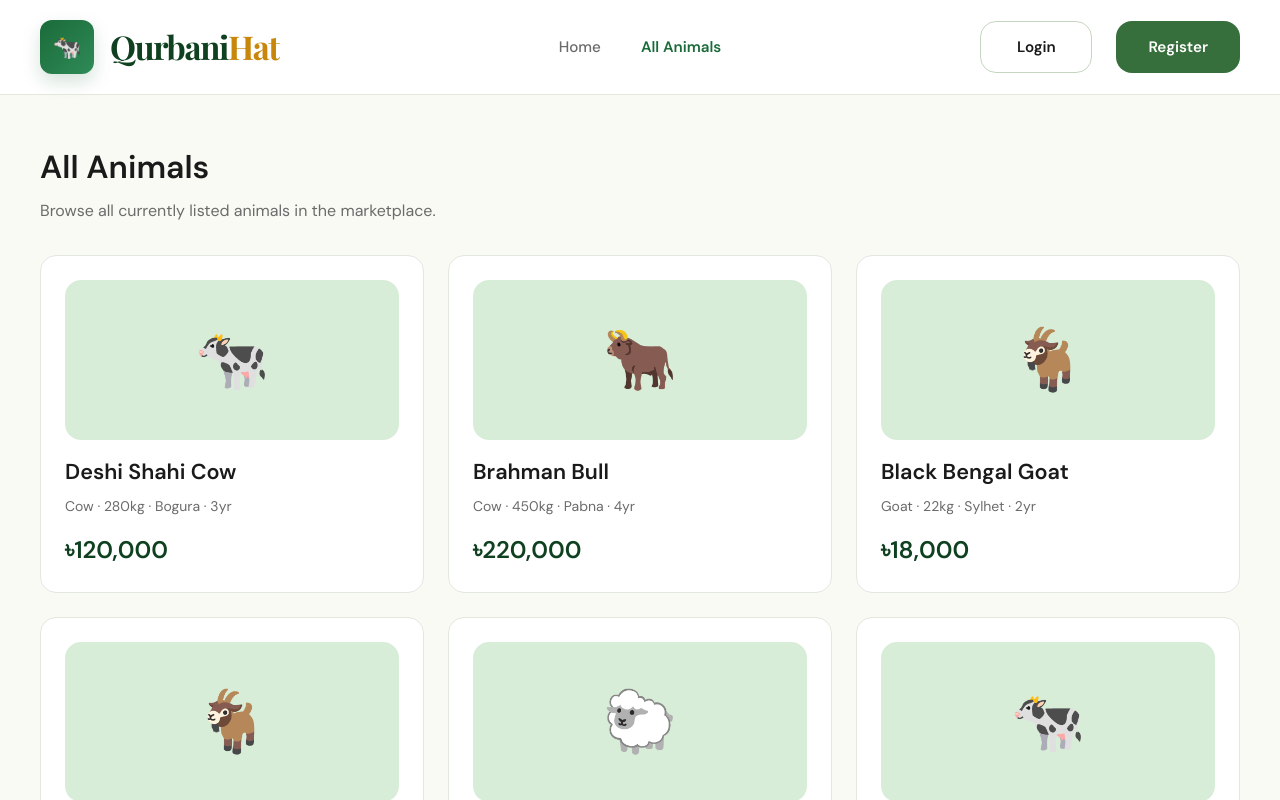
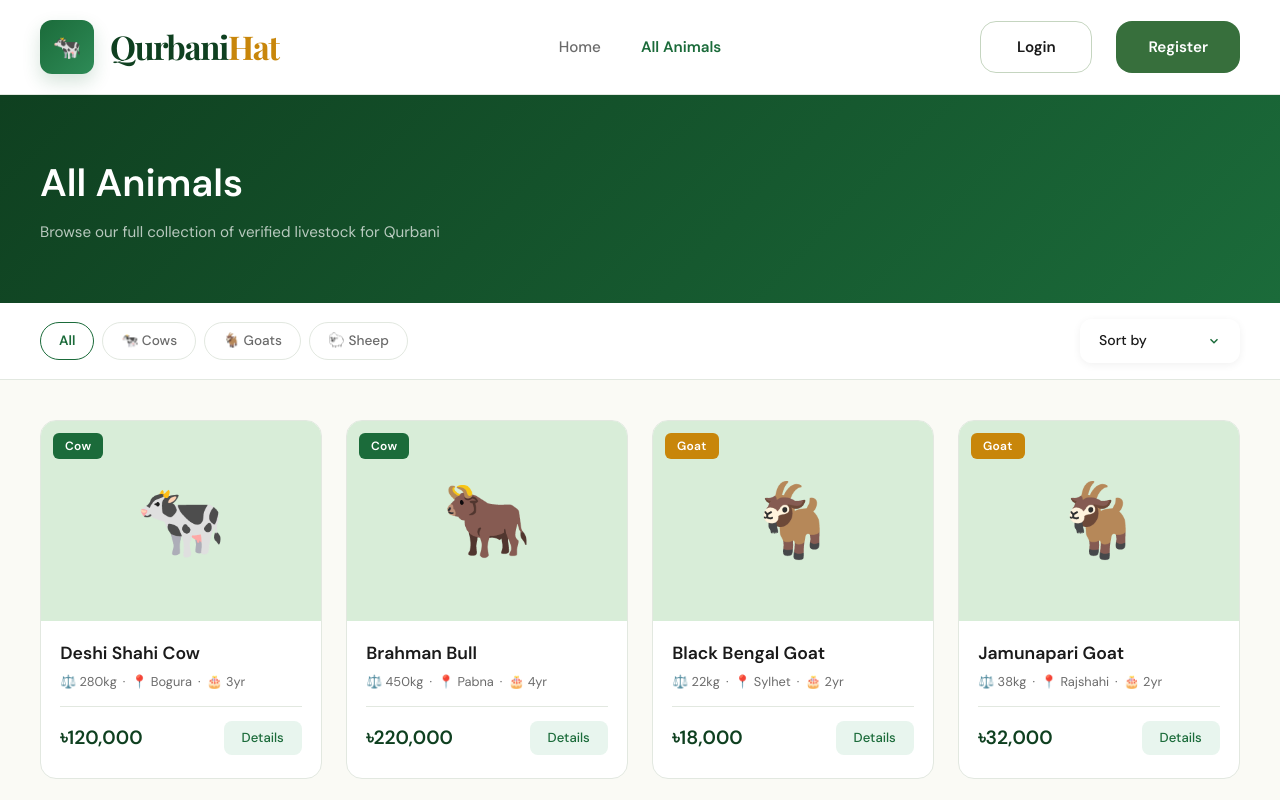
Before and after one commit to Tariqul-stack/QurbaniHat, a Next.js app: page /animals in a window 1280 px wide. Shown: the top 800 px of the page. Built offline with nearby package versions, Linux system fonts and the light colour scheme.

Commit message:
feat(animals): enhance UI with filters, sorting, and custom dropdown

```diff
--- a/package.json
+++ b/package.json
@@ -9,6 +9,7 @@
     "lint": "eslint"
   },
   "dependencies": {
+    "@headlessui/react": "^2.2.10",
     "next": "16.2.4",
     "react": "19.2.4",
     "react-dom": "19.2.4"
--- a/src/app/animals/page.jsx
+++ b/src/app/animals/page.jsx
@@ -1,36 +1,215 @@
+"use client";
+
+import { useEffect, useState } from "react";
+import { useRouter } from "next/navigation";
 import { animals } from "@/data/animals";
 
+const filters = [
+  { label: "All", value: "all" },
+  { label: "🐄 Cows", value: "Cow" },
+  { label: "🐐 Goats", value: "Goat" },
+  { label: "🐑 Sheep", value: "Sheep" },
+];
+
+const badgeClasses = {
+  Cow: "bg-[#1B6B3A]",
+  Goat: "bg-[#C8860A]",
+  Sheep: "bg-[#C8860A]",
+};
+
+const sortOptions = [
+  { value: "", label: "Sort by" },
+  { value: "price-asc", label: "Price: Low to High" },
+  { value: "price-desc", label: "Price: High to Low" },
+  { value: "weight", label: "Heaviest First" },
+];
+
 export default function AnimalsPage() {
+  const router = useRouter();
+  const [activeFilter, setActiveFilter] = useState("all");
+  const [sortOpen, setSortOpen] = useState(false);
+  const [sortValue, setSortValue] = useState("");
+  const [sortLabel, setSortLabel] = useState("Sort by");
+
+  useEffect(() => {
+    const handleClick = (e) => {
+      if (!e.target.closest("#sort-dropdown")) {
+        setSortOpen(false);
+      }
+    };
+
+    document.addEventListener("mousedown", handleClick);
+
+    return () => document.removeEventListener("mousedown", handleClick);
+  }, []);
+
+  const filtered =
+    activeFilter === "all"
+      ? [...animals]
+      : animals.filter((animal) => animal.type === activeFilter);
+
+  if (sortValue === "price-asc") {
+    filtered.sort((a, b) => a.price - b.price);
+  }
+
+  if (sortValue === "price-desc") {
+    filtered.sort((a, b) => b.price - a.price);
+  }
+
+  if (sortValue === "weight") {
+    filtered.sort((a, b) => b.weight - a.weight);
+  }
+
+  const goToAnimal = (id) => {
+    router.push(`/animals/${id}`);
+  };
+
   return (
-    <section className="bg-[#FAFAF5] px-8 py-12">
+    <section className="bg-[#FAFAF5]">
+      <div className="bg-[linear-gradient(135deg,#0F4020,#1B6B3A)] px-8 py-[60px]">
         <div className="mx-auto max-w-[1200px]">
-        <h1 className="font-[var(--font-playfair)] text-[2rem] font-bold text-[#1A1A1A]">
+          <h1 className="mb-2 font-[var(--font-playfair)] text-[2.4rem] font-bold text-white">
             All Animals
           </h1>
-        <p className="mt-2 text-[#6B6B6B]">
-          Browse all currently listed animals in the marketplace.
+          <p className="text-[0.95rem] text-[rgba(255,255,255,0.7)]">
+            Browse our full collection of verified livestock for Qurbani
           </p>
+        </div>
+      </div>
 
-        <div className="mt-8 grid grid-cols-1 gap-6 md:grid-cols-2 xl:grid-cols-3">
-          {animals.map((animal) => (
+      <div className="border-b border-[#E2E8E0] bg-white px-8 py-4">
+        <div className="mx-auto flex max-w-[1200px] flex-col gap-4 lg:flex-row lg:items-center lg:justify-between">
+          <div className="flex flex-wrap gap-2">
+            {filters.map((filter) => {
+              const isActive = activeFilter === filter.value;
+
+              return (
+                <button
+                  key={filter.value}
+                  type="button"
+                  onClick={() => setActiveFilter(filter.value)}
+                  className={`rounded-full border-[1.5px] px-[18px] py-2 text-[0.85rem] transition-all duration-200 ${isActive
+                      ? "border-[#1B6B3A] bg-white font-semibold text-[#1B6B3A]"
+                      : "border-[#E2E8E0] bg-white font-medium text-[#6B6B6B] hover:border-[#C5D5C0] hover:text-[#1B6B3A]"
+                    }`}
+                >
+                  {filter.label}
+                </button>
+              );
+            })}
+          </div>
+
+          <div id="sort-dropdown" className="relative inline-block">
+            <button
+              type="button"
+              onClick={() => setSortOpen(!sortOpen)}
+              className={`flex min-w-[160px] cursor-pointer items-center justify-between gap-[10px] rounded-xl border-[1.5px] px-[18px] py-[10px] text-[0.88rem] font-medium text-[#1A1A1A] backdrop-blur-md transition-all duration-200 shadow-[0_2px_8px_rgba(0,0,0,0.06)] bg-white/15 ${sortOpen
+                  ? 'border-[#1B6B3A] bg-white/25 shadow-[0_0_0_3px_rgba(27,107,58,0.1)]'
+                  : 'border-white/35 hover:border-[#1B6B3A]/40 hover:bg-white/22'
+                }`}
+            >
+              <span>{sortLabel}</span>
+              <svg
+                width="14"
+                height="14"
+                viewBox="0 0 24 24"
+                fill="none"
+                stroke="#1B6B3A"
+                strokeWidth="2.5"
+                className={`transition-transform duration-[250ms] ease-in-out ${sortOpen ? 'rotate-180' : 'rotate-0'
+                  }`}
+              >
+                <polyline points="6 9 12 15 18 9" />
+              </svg>
+            </button>
+
+            {sortOpen && (
               <div
+                className="absolute right-0 top-[calc(100%+8px)] z-[100] min-w-[210px] animate-in fade-in slide-in-from-top-1 rounded-2xl border border-[#4ADE80]/20 p-2 bg-[rgba(10,45,20,0.85)] backdrop-blur-2xl shadow-[0_8px_32px_rgba(0,0,0,0.22),0_2px_8px_rgba(0,0,0,0.12),inset_0_1px_0_rgba(74,222,128,0.12)]"
+              >
+                {sortOptions.map((option, index) => (
+                  <div key={option.label}>
+                    <button
+                      type="button"
+                      onClick={() => {
+                        setSortValue(option.value);
+                        setSortLabel(option.label);
+                        setSortOpen(false);
+                      }}
+                      className={`flex w-full cursor-pointer items-center gap-[10px] rounded-[10px] px-[14px] py-[10px] text-[0.88rem] tracking-[0.1px] transition-all duration-150 hover:bg-[rgba(74,222,128,0.10)] hover:text-white ${option.value === sortValue
+                          ? 'bg-[rgba(74,222,128,0.12)] font-semibold text-white'
+                          : 'text-[rgba(255,255,255,0.80)]'
+                        }`}
+                    >
+                      <span className="inline-block w-4">
+                        {option.value === sortValue ? (
+                          <span className="text-[0.82rem] font-bold text-[#4ADE80]">✓</span>
+                        ) : null}
+                      </span>
+                      <span>{option.label}</span>
+                    </button>
+                    {index === 0 && (
+                      <div className="mx-2 my-1 h-px bg-[#4ADE80]/15" />
+                    )}
+                  </div>
+                ))}
+              </div>
+            )}
+          </div>
+        </div>
+      </div>
+
+      <div className="min-h-[calc(100vh-68px-60px)] bg-[#FAFAF5] px-8 py-10">
+        <div className="mx-auto grid max-w-[1200px] grid-cols-1 gap-6 md:grid-cols-2 xl:grid-cols-4">
+          {filtered.map((animal) => (
+            <article
               key={animal.id}
-              className="rounded-2xl border border-[#E2E8E0] bg-white p-6"
+              onClick={() => goToAnimal(animal.id)}
+              className="cursor-pointer overflow-hidden rounded-2xl border border-[#E2E8E0] bg-white transition-all duration-[250ms] hover:-translate-y-1 hover:shadow-[0_12px_40px_rgba(0,0,0,0.12)]"
             >
-              <div className="mb-4 flex h-40 items-center justify-center rounded-2xl bg-[#D8EDD8] text-6xl">
-                {animal.emoji}
+              <div className="relative flex h-[200px] items-center justify-center rounded-t-[12px] bg-[#D8EDD8]">
+                <span
+                  className={`absolute left-3 top-3 rounded-md px-3 py-1 text-[0.75rem] font-semibold tracking-[0.3px] text-white ${badgeClasses[animal.type] || "bg-[#C8860A]"
+                    }`}
+                >
+                  {animal.type}
+                </span>
+                <span className="text-[4.5rem]">{animal.icon}</span>
               </div>
-              <h2 className="font-[var(--font-playfair)] text-[1.35rem] font-semibold text-[#1A1A1A]">
+
+              <div className="px-[1.2rem] pb-[1.4rem] pt-[1.2rem]">
+                <h2 className="mb-[0.4rem] font-[var(--font-playfair)] text-[1.1rem] font-bold text-[#1A1A1A]">
                   {animal.name}
                 </h2>
-              <p className="mt-2 text-sm text-[#6B6B6B]">
-                {animal.type} · {animal.weight}kg · {animal.location} ·{" "}
-                {animal.age}yr
-              </p>
-              <p className="mt-4 font-[var(--font-playfair)] text-[1.5rem] font-bold text-[#0F4020]">
-                ৳{animal.price.toLocaleString("en-BD")}
-              </p>
+
+                <div className="flex flex-wrap items-center gap-[6px] text-[0.8rem] text-[#6B6B6B]">
+                  <span>⚖️ {animal.weight}kg</span>
+                  <span>·</span>
+                  <span>📍 {animal.location}</span>
+                  <span>·</span>
+                  <span>🎂 {animal.age}yr</span>
                 </div>
+
+                <div className="my-[0.9rem] border-t border-[#E2E8E0]" />
+
+                <div className="flex items-center justify-between gap-4">
+                  <span className="font-[var(--font-playfair)] text-[1.2rem] font-bold text-[#0F4020]">
+                    ৳{animal.price.toLocaleString()}
+                  </span>
+
+                  <button
+                    type="button"
+                    onClick={(event) => {
+                      event.stopPropagation();
+                      goToAnimal(animal.id);
+                    }}
+                    className="rounded-lg bg-[#E8F5EE] px-[18px] py-[7px] text-[0.82rem] font-medium text-[#1B6B3A] transition-all duration-200 hover:bg-[#1B6B3A] hover:text-white"
+                  >
+                    Details
+                  </button>
+                </div>
+              </div>
+            </article>
           ))}
         </div>
       </div>
--- a/src/app/globals.css
+++ b/src/app/globals.css
@@ -47,3 +47,8 @@ body {
   border-radius: 50%;
   animation: spin 0.7s linear infinite;
 }
+
+@keyframes dropdownIn {
+  from { opacity: 0; transform: translateY(-6px) scale(0.97); }
+  to   { opacity: 1; transform: translateY(0) scale(1); }
+}
--- a/src/data/animals.js
+++ b/src/data/animals.js
@@ -1,62 +1,106 @@
 export const animals = [
   {
-    id: "deshi-shahi-cow",
+    id: 1,
     name: "Deshi Shahi Cow",
     type: "Cow",
+    breed: "Local Deshi",
+    price: 120000,
     weight: 280,
+    age: 3,
     location: "Bogura",
-    age: 3,
-    price: 120000,
-    emoji: "🐄",
+    icon: "🐄",
+    category: "Large Animal",
+    description: "Healthy deshi cow suitable for Qurbani.",
   },
   {
-    id: "brahman-bull",
+    id: 2,
     name: "Brahman Bull",
     type: "Cow",
+    breed: "Brahman",
+    price: 220000,
     weight: 450,
+    age: 4,
     location: "Pabna",
-    age: 4,
-    price: 220000,
-    emoji: "🐂",
+    icon: "🐂",
+    category: "Large Animal",
+    description: "Premium Brahman bull with exceptional build.",
   },
   {
-    id: "black-bengal-goat",
+    id: 3,
     name: "Black Bengal Goat",
     type: "Goat",
+    breed: "Black Bengal",
+    price: 18000,
     weight: 22,
+    age: 2,
     location: "Sylhet",
-    age: 2,
-    price: 18000,
-    emoji: "🐐",
+    icon: "🐐",
+    category: "Small Animal",
+    description: "Classic Black Bengal goat for Qurbani.",
   },
   {
-    id: "jamunapari-goat",
+    id: 4,
     name: "Jamunapari Goat",
     type: "Goat",
+    breed: "Jamunapari",
+    price: 32000,
     weight: 38,
+    age: 2,
     location: "Rajshahi",
-    age: 2,
-    price: 32000,
-    emoji: "🐐",
+    icon: "🐐",
+    category: "Small Animal",
+    description: "Tall and majestic Jamunapari goat.",
   },
   {
-    id: "garole-sheep",
+    id: 5,
     name: "Garole Sheep",
     type: "Sheep",
+    breed: "Garole",
+    price: 25000,
     weight: 30,
+    age: 2,
     location: "Khulna",
-    age: 2,
-    price: 28000,
-    emoji: "🐑",
+    icon: "🐑",
+    category: "Small Animal",
+    description: "Fat-tailed Garole sheep from Khulna.",
   },
   {
-    id: "sahiwal-cow",
+    id: 6,
     name: "Sahiwal Cow",
     type: "Cow",
-    weight: 360,
-    location: "Rangpur",
+    breed: "Sahiwal",
+    price: 185000,
+    weight: 380,
     age: 3,
-    price: 175000,
-    emoji: "🐄",
+    location: "Dinajpur",
+    icon: "🐄",
+    category: "Large Animal",
+    description: "Beautiful Sahiwal cow with reddish coat.",
+  },
+  {
+    id: 7,
+    name: "Muzaffarnagari Ram",
+    type: "Sheep",
+    breed: "Muzaffarnagari",
+    price: 42000,
+    weight: 55,
+    age: 2,
+    location: "Comilla",
+    icon: "🐑",
+    category: "Small Animal",
+    description: "Heavy-bodied ram with excellent muscle tone.",
+  },
+  {
+    id: 8,
+    name: "Holstein Cow",
+    type: "Cow",
+    breed: "Holstein",
+    price: 250000,
+    weight: 520,
+    age: 3,
+    location: "Gazipur",
+    icon: "🐄",
+    category: "Large Animal",
+    description: "Large Holstein cow from certified farm.",
   },
 ];
```
Also changed, not shown: 1 other file (tests, documents, lock files or other folders). Lines whose indentation alone changed are shown as unchanged.
